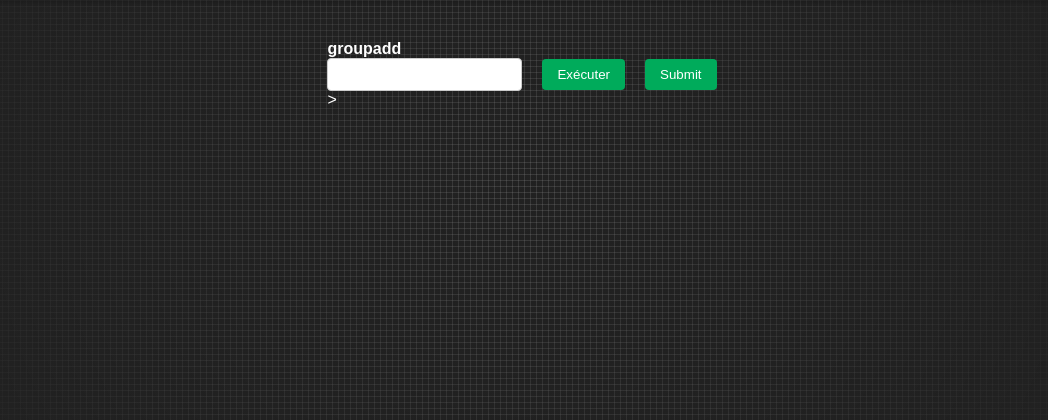
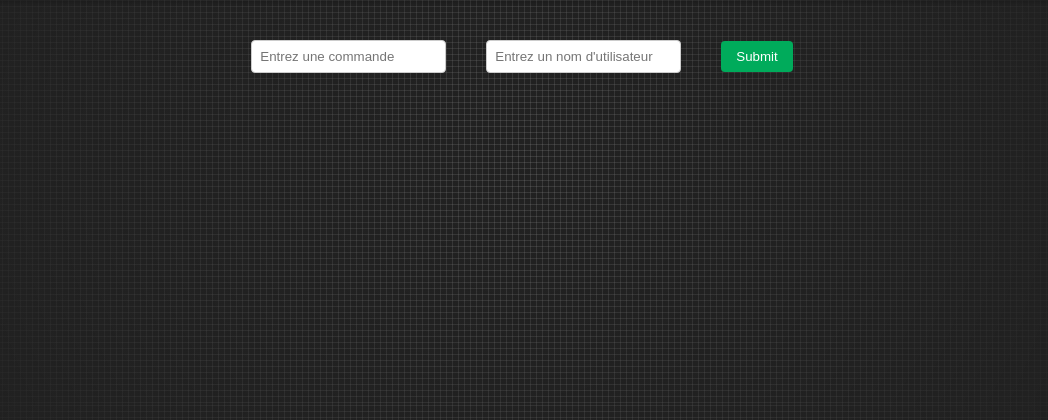
Before and after one commit to sebastienIOVLEFF/TP_Hyrule, a PHP site: page /v4/sanctuairesPersonnels.php in a window 1280 px wide. Shown: the part 80-500 px from the top of the page, without its empty margins (118-1166 px from the left). Run offline with PHP 8.4, Linux system fonts and the light colour scheme; the visitor is signed in with stand-in values (Sample User, id 1); data that the repository does not hold is empty.

Commit message:
Modification de v4/nouveau_sanctuaire.php

```diff
--- a/v4/nouveau_sanctuaire.php
+++ b/v4/nouveau_sanctuaire.php
@@ -1,28 +1,52 @@
 <?php
-ob_start();
+    $username_err = "";
+    $commande_err = ["commande"];
 
-if (session_status() == PHP_SESSION_NONE) {
-    session_start();
-}
+    // Traitement des données lorsqu'un formulaire est soumis
+    if ($_SERVER["REQUEST_METHOD"] == "POST" ) {
+        print_r($_POST);
+    // Sécuriser les données
+    $commande = isset($_POST["commande"]) ? htmlspecialchars($_POST["commande"]) : "";
+    $username = isset($_POST["username"]) ? htmlspecialchars($_POST["username"]) : "";
+    }
+      // Valider la commande
+      if (empty($commande)) {
+        $commande_err = "Veuillez entrer une commande.";
+    }
+      // Valider le nom d'utilisateur
+      if (empty($username)) {
+        $username_err = "";
+    } elseif (!preg_match("/^[a-zA-Z0-9_-]{3,16}$/", $username)) {
+        $username_err = "Nom d'utilisateur invalide. (3-16 caractères, alphanumérique, tirets et underscores autorisés)";
+    }
+       // Si tout est valide, procéder au traitement de la commande
+       if (empty($commande_err) && empty($username_err)) {
+    }
+        // exécuter la commande
+       // echo "<p>Commande exécutée : $commande</p>";
+       // echo "<p>Utilisateur : $username</p>";
+
 
 ?>
-<form action="<?php echo htmlspecialchars($_SERVER["PHP_SELF"]); ?>" method="post">
+<!DOCTYPE html>
+<html lang="en">
+
+<form action="<?php echo htmlspecialchars($_SERVER["PHP_SELF"]); ?>" method="post" >
     <div class="form-container">
         <div class="form-group">
-            <label for="command">groupadd</label>
-            <input type="command" name="commande" class="form-control" value="<?php echo isset($_POST['command']) ? htmlspecialchars($_POST['command'], ENT_QUOTES, 'UTF-8') : ''; ?>">>
-            <span class="invalid-feedback"><?php echo $command_err; ?></span>
-        </div>
+            <input type="text" name="commande" class="form-control" placeholder="Entrez une commande">
+        </div><br>
         <!-- user name input -->
         <div class="form-group">
-            <input type="submit" value="Exécuter" class="btn btn-primary">
-        </div>
-    </form>
-
-
+            <input type="text" name="username" class="form-control" placeholder="Entrez un nom d'utilisateur">
+            <span class="invalid-feedback"><?php echo $username_err; ?></span>
+        </div><br>
         <!-- Submit button -->
         <div class="form-group">
             <input type="submit" class="btn btn-primary" value="Submit">
         </div>
     </div>
-</form>
+ </form>
+
+
+</html>
```
